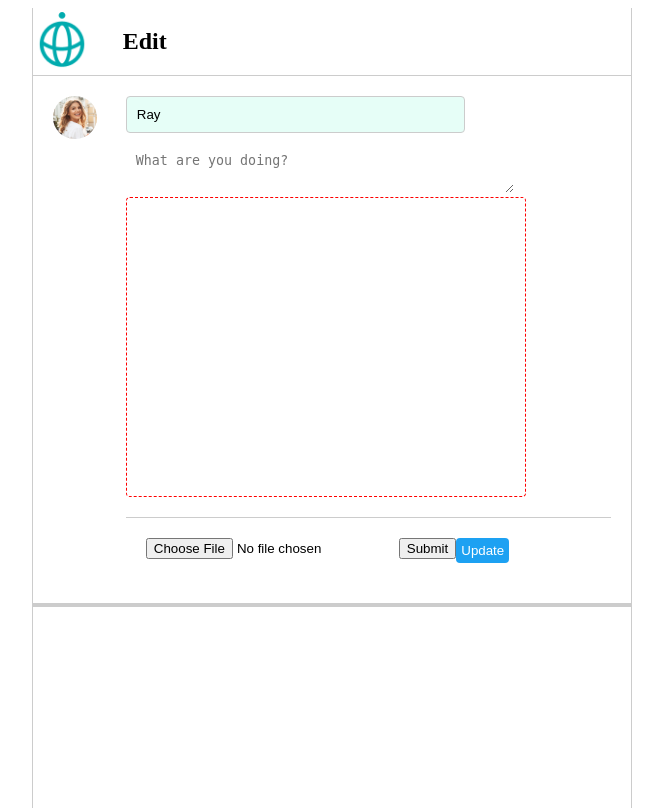
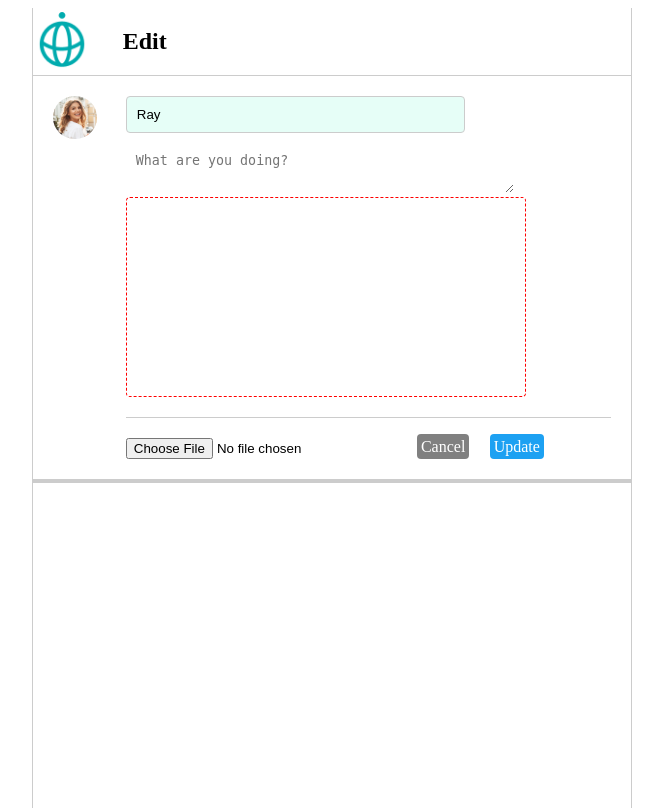
Before and after one commit to horatioDev/Twitter_Clone, a Django app: page /edit/26 in a window 1280 px wide. Shown: the whole page, without its empty margins (308-971 px from the left). Run offline with Django 4.2, Linux system fonts and the light colour scheme; data comes from the database, SQL or seed files in the repository; both versions use the stored data as it was after the commit.

Commit message:
modified views and edit template

```diff
--- a/twitter_clone/static/css/style.css
+++ b/twitter_clone/static/css/style.css
@@ -4,6 +4,7 @@ Common
 *{
     box-sizing: border-box;
 }
+
 html,
 body {
     height: 100vh;
@@ -11,7 +12,7 @@ body {
 
 .content {
     max-width: 600px;
-    height: 100%;
+    height: 100vh;
     margin: 0 auto;
     border-left: 1px solid #ccc;
     border-right: 1px solid #ccc;
@@ -51,6 +52,7 @@ Post Form - Header
 /*
 Posts Form
 ********************************* */
+
 .content .post_form {
     display: flex;
     padding: 20px;
@@ -83,8 +85,9 @@ Posts Form
 
 .post_form  .submit_buttons {
     display: flex;
+    width: 80%;
     margin-top: 20px;
-    padding: 20px;
+    padding-top: 20px;
     border-top: 1px solid #ccc;
 }
 
@@ -101,9 +104,12 @@ Posts Form
     border-radius: 4px;
     background-color: #1da1f2;
     color: #fff;
-    padding: 5px;
+    padding: 4px;
+    margin: 0;
     border: none;
 }
+
+
 /*
 Posts
 ********************************* */
@@ -165,16 +171,21 @@ Posts
     font-size: 12px;
 }
 
-/* Post img container and likes */
+
+/*
+Post img container and likes
+********************************* */
+
 .post_img_container {
     width: 400px;
-    height: 300px;
+    height: 200px;
     border-radius: 4px;
     border: 1px dashed red;
 }
 
 .post_img_container img {
     width: 100%;
+    height: 100%;
 }
 .likes_container {
     display: flex;
@@ -196,10 +207,62 @@ Posts
     margin-left: 10px;
 }
 
-/* Media Queries */
+
+/*
+Edit Page Buttons
+********************************* */
+
+.post_form  .edit_buttons {
+    display: flex;
+    margin-top: 20px;
+    padding-top: 20px;
+    border-top: 1px solid #ccc;
+}
+
+.post_form .edit_buttons .file_button {
+    flex-basis: 60%;
+}
+
+.post_form .edit_buttons .update_button {
+    flex-basis: 20%;
+}
+
+.post_form .edit_buttons .update_button {
+    flex-basis: 20%;
+}
+
+.post_form .edit_buttons .update_button .update_link{
+    border-radius: 4px;
+    background-color: #1da1f2;
+    text-decoration: none;
+    color: #fff;
+    padding: 4px;
+    margin: 0;
+    border: none;
+}
+
+.post_form .edit_buttons .cancel_button {
+    flex-basis: 15%;
+}
+
+.post_form .edit_buttons .cancel_button .cancel_link{
+    border-radius: 4px;
+    background-color: gray;
+    text-decoration: none;
+    color: #fff;
+    padding: 4px;
+    margin-right: 5px;
+    border: none;
+}
+
+
+/*
+Media Queries
+********************************* */
 
 @media screen and (max-width: 500px) {
     .posts li .name_body .name {
         font-size: 20px;
     }
+
 }
--- a/twitter_clone/templates/edit.html
+++ b/twitter_clone/templates/edit.html
@@ -16,7 +16,7 @@
             <!-- Add a CSRF token to forms -->
             {% csrf_token %}
             <input class="name_input" type="text" name="name" placeholder="Name" value="{{ post.name }}">
-            <textarea class="text_body" name="body" placeholder="What are you doing?" required value="{{ post.body}}"></textarea>
+            <textarea class="text_body" name="body" placeholder="What are you doing?" required value="{{ post.body }}"></textarea>
 
             <div class="post_img_container">
                 <!-- {% include 'index.html' %} -->
@@ -25,15 +25,15 @@
                {% endif %}
             </div>
 
-            <div class="submit_buttons">
+            <div class="edit_buttons">
                 <div class="file_button">
                     <input type="file" name="image" id="" >
                 </div>
                 <div class="cancel_button">
-                    <input type="submit">
+                    <a class="cancel_link" href="{% url 'index' %}">Cancel</a>
                 </div>
-                <div class="tweet_button">
-                    <input type="submit" value="Update">
+                <div class="update_button">
+                    <a class="update_link" href="{% url 'index' %}">Update</a>
                 </div>
             </div>
         </form>
--- a/twitter_clone/templates/posts.html
+++ b/twitter_clone/templates/posts.html
@@ -64,7 +64,11 @@
                             <img src="{% static 'img/heart.png' %}">
                             </img>
                         </div>
-                        <div class="like_count">{{ post.like_count}}</div>
+                        <div class="like_count">
+                            {%for like in total_likes %}
+                                {{ post.like_count}}
+                            {% endfor %}
+                        </div>
                     </div>
                 </div>
             </li>
--- a/twitter_clone/tweets/urls.py
+++ b/twitter_clone/tweets/urls.py
@@ -5,5 +5,6 @@ from . import views
 urlpatterns = [
     path('', views.index, name='index'),
     path('edit/<int:post_id>', views.edit, name='edit'),
+    path('update/<int:post_id>', views.update, name='update'),
     path('delete/<int:post_id>', views.delete, name='delete'),
 ]
--- a/twitter_clone/tweets/views.py
+++ b/twitter_clone/tweets/views.py
@@ -31,11 +31,31 @@ def edit(request, post_id):
         else:
             return HttpResponseRedirect(form.errors.as_json())
 
-    # Get all posts; limit: 20
+    # Get user post
     post = Post.objects.get(id = post_id)
     context = {'post':post}
     return render(request, 'edit.html', context)
 
+# Define a like function
+def like(request, post_id):
+    likes = Post.objects.get('like_count')
+
+
+# Define update function
+def update(request, post_id):
+    if request.method == 'POST':
+        form = EditPostForm(request.POST, post_id)
+        if form.is_valid():
+            form.save()
+            return HttpResponseRedirect('/')
+        else:
+            return HttpResponseRedirect(form.errors.as_json())
+
+    # Get user post
+    post = EditPostForm(request.POST, post_id)
+    post.save()
+    context = {'post':post}
+    return render(request, 'posts.html', context)
 
 # Define delete function
 def delete(request, post_id):
```
Also changed, not shown: twitter_clone/db.sqlite3.
